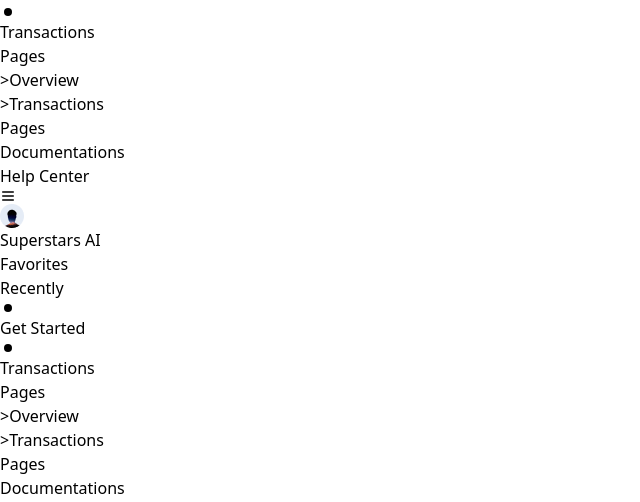
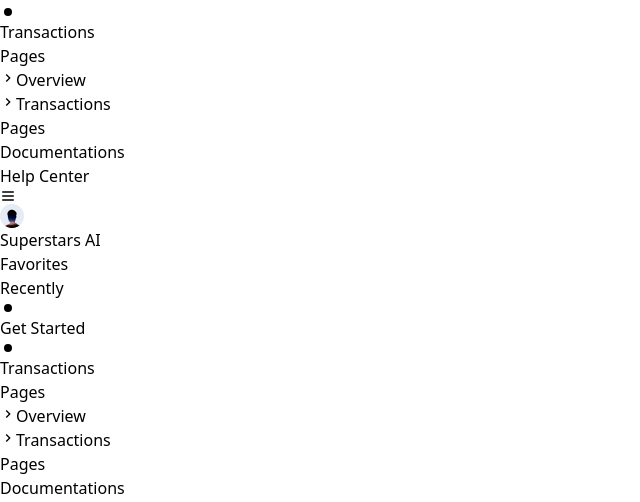
Before and after one commit to priyans619/Dashboard-UI, a React (Vite) app: page / in a window 1280 px wide. Shown: the part 132-634 px from the top of the page, without its empty margins (0-640 px from the left). Built offline with nearby package versions, Linux system fonts and the light colour scheme.

Commit message:
MdKeyboardRight,MdKeyboardLeft

```diff
--- a/src/components/leftSidebar/Section2.jsx
+++ b/src/components/leftSidebar/Section2.jsx
@@ -1,5 +1,6 @@
 import React, { useState } from 'react';
 import { Link } from 'react-router-dom';
+import { MdKeyboardArrowRight, MdKeyboardArrowDown } from "react-icons/md";
 
 const Section2 = () => {
   const [openSections, setOpenSections] = useState({
@@ -29,13 +30,13 @@
           <li className="mb-2">
             <div className="flex items-center">
               <button onClick={() => toggleSection('overview')} className="focus:outline-none">
-                {openSections.overview ? '<' : '>'}
+                {openSections.overview ? <MdKeyboardArrowDown /> : <MdKeyboardArrowRight />}
               </button>
               <Link to="/overview" className="ml-2 text-sm">Overview</Link>
             </div>
             {openSections.overview && (
               <ul className="text-sm ml-4 mt-2">
-
+                {/* Add additional links or content here if needed */}
               </ul>
             )}
           </li>
@@ -43,16 +44,19 @@
           <li className="mb-2">
             <div className="flex items-center">
               <button onClick={() => toggleSection('transactions')} className="focus:outline-none">
-                {openSections.transactions ? '<' : '>'}
+                {openSections.transactions ? <MdKeyboardArrowDown /> : <MdKeyboardArrowRight />}
               </button>
               <Link to="/transactions" className="ml-2 text-sm">Transactions</Link>
             </div>
             {openSections.transactions && (
               <ul className="text-sm ml-4 mt-2">
                 <li className="text-sm mb-2"><Link to="/transactions/page1">Page</Link></li>
+                {/* Add additional links or content here if needed */}
               </ul>
             )}
           </li>
+
+          {/* Add additional sections as needed */}
         </ul>
       </nav>
     </>
```
